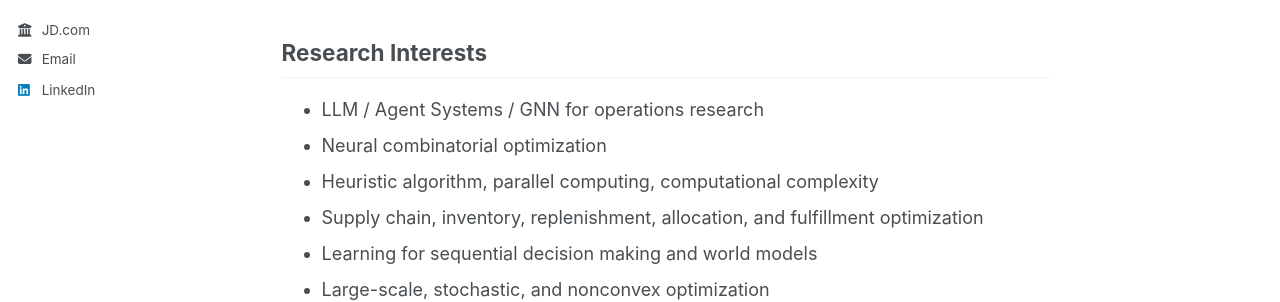
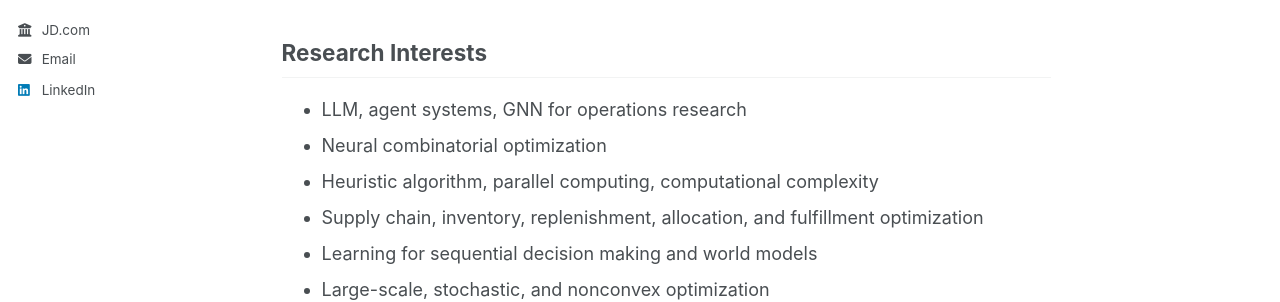
Before and after one commit to JintaoXuMath/JintaoXuMath.github.io, a Jekyll site: the page built from _pages/cv.md, in a window 1280 px wide and 900 px high, scrolled down 649 px. Shown: the part 161-463 px from the top of the window. Built offline with Jekyll 4.4.1, drawn with Linux system fonts in a browser that asks for light colours.

Commit message:
Update cv.md

```diff
--- a/_pages/cv.md
+++ b/_pages/cv.md
@@ -30,7 +30,7 @@ Department of Mathematical Sciences; supervised by [Prof. Wenxun Xing](https://w
 
 ## Research Interests
 
-- LLM / Agent Systems / GNN for operations research
+- LLM, agent systems, GNN for operations research
 - Neural combinatorial optimization
 - Heuristic algorithm, parallel computing, computational complexity
 - Supply chain, inventory, replenishment, allocation, and fulfillment optimization
```
